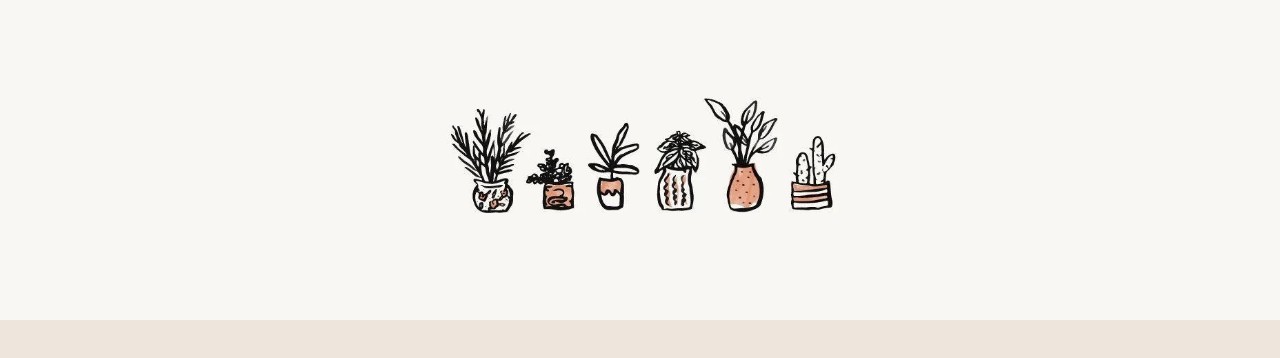
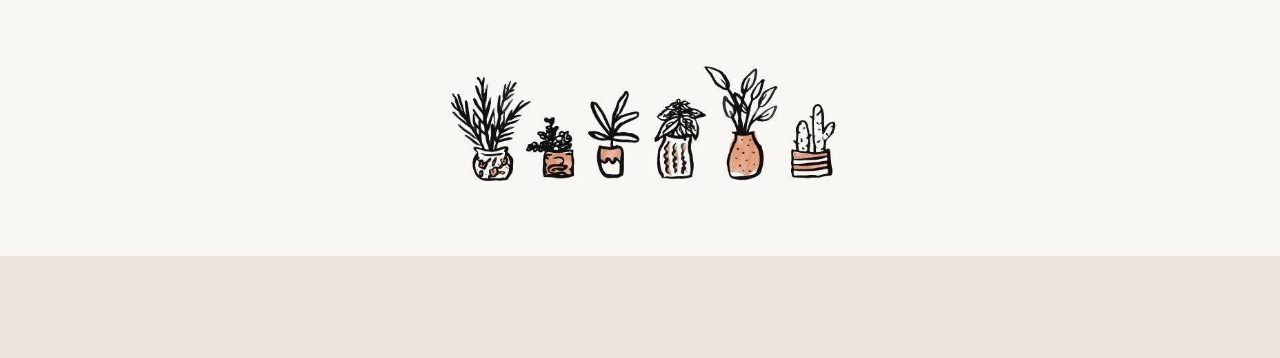
Before and after one commit to alexandra26arkhipenko/test-todo-react, a React (Create React App) app: page / in a window 1280 px wide. Shown: the top 358 px of the page. Built offline with nearby package versions, Linux system fonts and the light colour scheme; the HTML template or start-up script is replaced by a standard one.

Commit message:
Header update

```diff
--- a/src/components/Layout/Header.js
+++ b/src/components/Layout/Header.js
@@ -3,9 +3,9 @@ import todoImage from "../../assets/todo.jpg";
 
 const Header = () => {
   return (
-    <div className={classes['todo-image']}>
-      <img src={todoImage} />
-    </div>
+    <header className={classes["todo-image"]}>
+      <img src={todoImage} alt="plants"/>
+    </header>
   );
 };
 
--- a/src/components/Layout/Header.module.css
+++ b/src/components/Layout/Header.module.css
@@ -7,6 +7,6 @@
 
   .todo-image img {
     width: 100%;
-    height: 100%;
+    height: 80%;
     object-fit: cover;
   }
```
